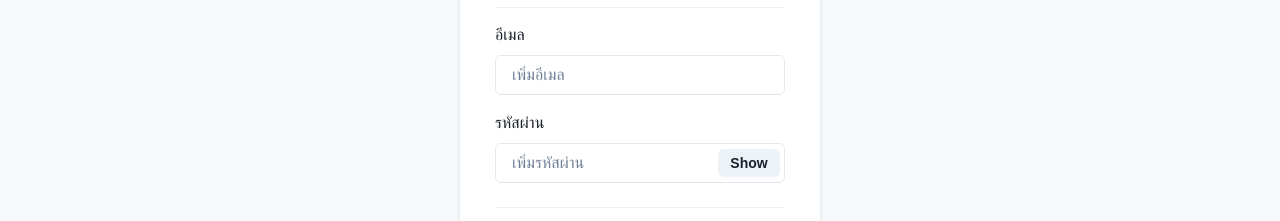
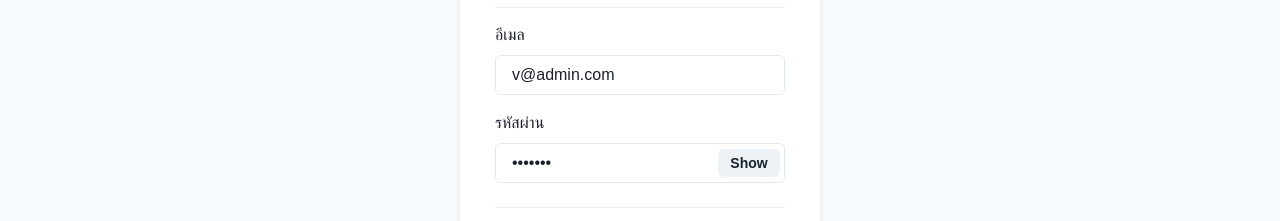
Before and after one commit to ntpon/dhamaradio-admin, a Next.js app: page / in a window 1280 px wide. Shown: the part 288-509 px from the top of the page. Built offline with nearby package versions, Linux system fonts and the light colour scheme; a web font is replaced by a local one.

Commit message:
add email & password for viewer login

```diff
--- a/pages/index.tsx
+++ b/pages/index.tsx
@@ -30,8 +30,8 @@ const LoginPage = () => {
   )
   const router = useRouter()
   const [showPassword, setShowPassword] = useState(false)
-  const [email, setEmail] = useState("")
-  const [password, setPassword] = useState("")
+  const [email, setEmail] = useState("v@admin.com")
+  const [password, setPassword] = useState("v@admin")
   const [isLoadingPage, setIsLoadingPage] = useState(true)
   const [isLoading, setIsLoading] = useState(false)
 
```
